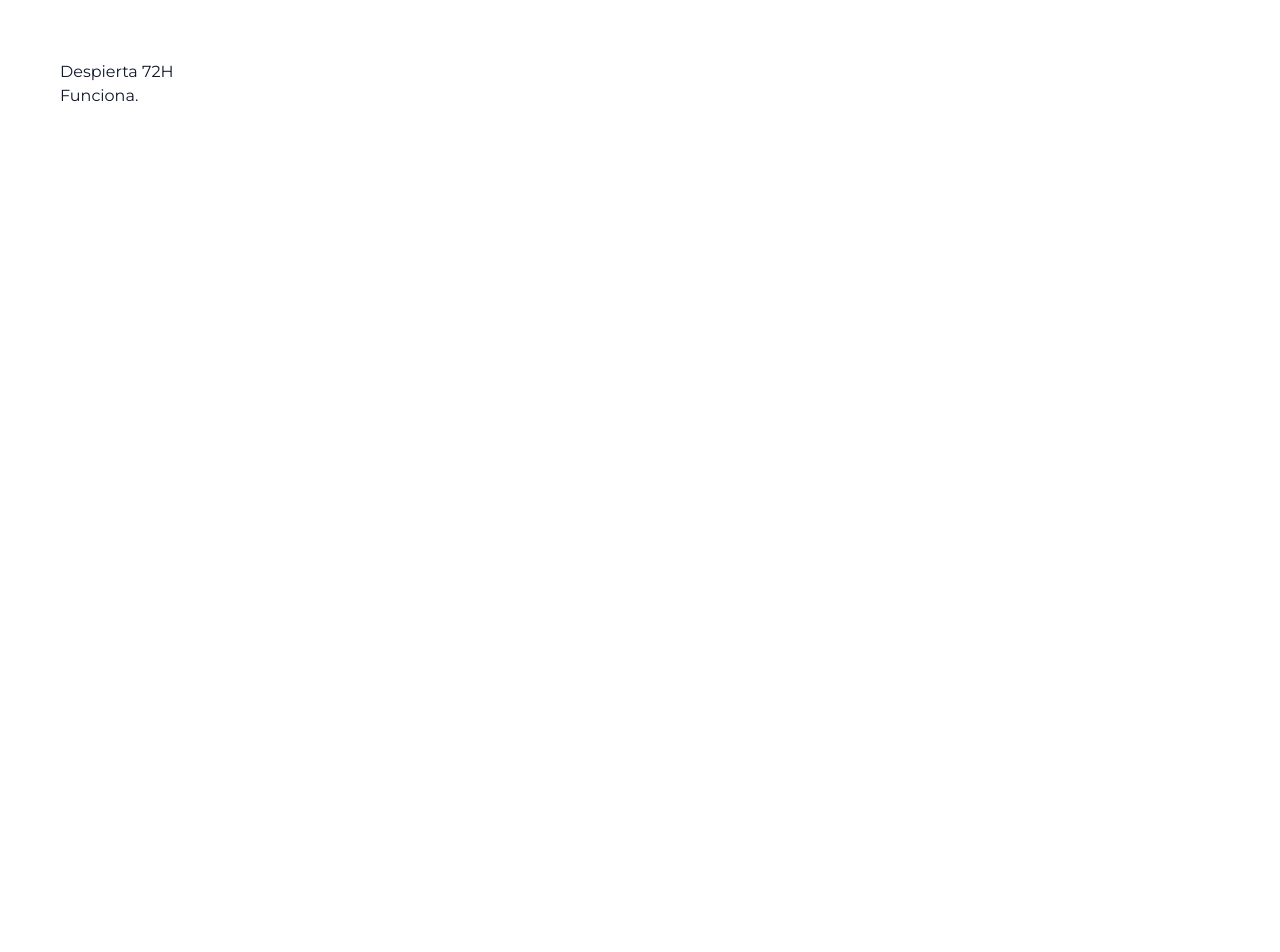
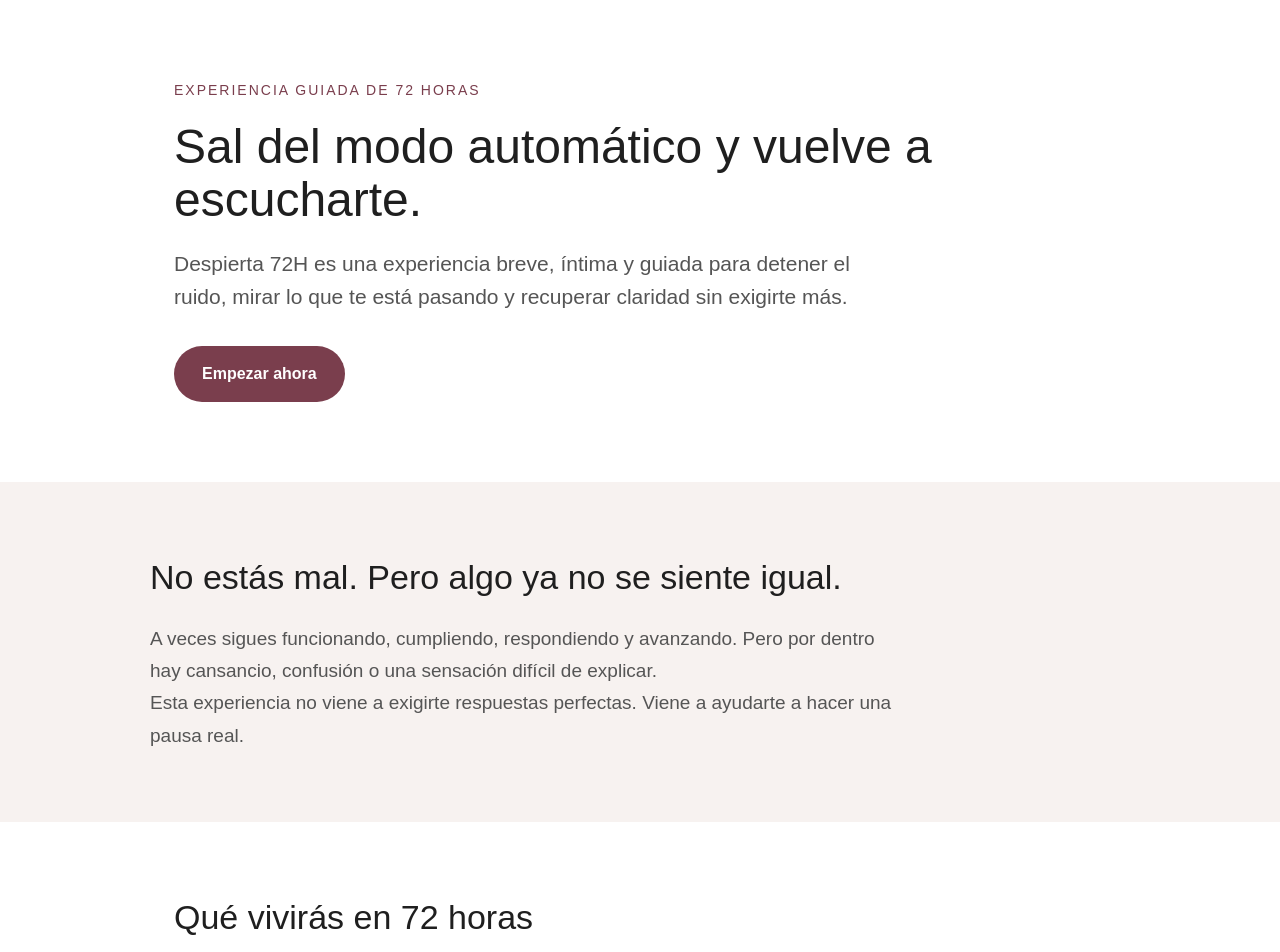
Before and after one commit to cursossolange/despierta-72h, a React (Vite) app: page / in a window 1280 px wide. Shown: the top 952 px of the page. Before the commit the page ends 800 px from the top, so only its background shows below. Built offline with nearby package versions, Linux system fonts and the light colour scheme.

Commit message:
Update LandingPage.tsx

```diff
--- a/src/components/LandingPage.tsx
+++ b/src/components/LandingPage.tsx
@@ -1,8 +1,132 @@
 export default function LandingPage() {
   return (
-    <div style={{ padding: "60px" }}>
-      <h1>Despierta 72H</h1>
-      <p>Funciona.</p>
-    </div>
+    <main style={{ fontFamily: "Arial, sans-serif", background: "#ffffff", color: "#1f1f1f" }}>
+      <section style={{ padding: "80px 24px", maxWidth: "980px", margin: "0 auto" }}>
+        <p style={{ fontSize: "14px", letterSpacing: "2px", textTransform: "uppercase", color: "#7A3E4D" }}>
+          Experiencia guiada de 72 horas
+        </p>
+
+        <h1 style={{ fontSize: "48px", lineHeight: "1.1", margin: "20px 0" }}>
+          Sal del modo automático y vuelve a escucharte.
+        </h1>
+
+        <p style={{ fontSize: "21px", lineHeight: "1.6", maxWidth: "720px", color: "#555" }}>
+          Despierta 72H es una experiencia breve, íntima y guiada para detener el ruido,
+          mirar lo que te está pasando y recuperar claridad sin exigirte más.
+        </p>
+
+        <a
+          href="#comprar"
+          style={{
+            display: "inline-block",
+            marginTop: "32px",
+            background: "#7A3E4D",
+            color: "white",
+            padding: "16px 28px",
+            borderRadius: "999px",
+            textDecoration: "none",
+            fontWeight: "bold"
+          }}
+        >
+          Empezar ahora
+        </a>
+      </section>
+
+      <section style={{ background: "#F7F2F0", padding: "70px 24px" }}>
+        <div style={{ maxWidth: "980px", margin: "0 auto" }}>
+          <h2 style={{ fontSize: "34px", marginBottom: "20px" }}>
+            No estás mal. Pero algo ya no se siente igual.
+          </h2>
+
+          <p style={{ fontSize: "19px", lineHeight: "1.7", color: "#555", maxWidth: "760px" }}>
+            A veces sigues funcionando, cumpliendo, respondiendo y avanzando.
+            Pero por dentro hay cansancio, confusión o una sensación difícil de explicar.
+          </p>
+
+          <p style={{ fontSize: "19px", lineHeight: "1.7", color: "#555", maxWidth: "760px" }}>
+            Esta experiencia no viene a exigirte respuestas perfectas.
+            Viene a ayudarte a hacer una pausa real.
+          </p>
+        </div>
+      </section>
+
+      <section style={{ padding: "70px 24px", maxWidth: "980px", margin: "0 auto" }}>
+        <h2 style={{ fontSize: "34px", marginBottom: "32px" }}>
+          Qué vivirás en 72 horas
+        </h2>
+
+        <div style={{ display: "grid", gap: "20px" }}>
+          <div style={{ padding: "28px", border: "1px solid #eee", borderRadius: "20px" }}>
+            <h3>Día 1 · Bajar el ruido</h3>
+            <p style={{ color: "#555", lineHeight: "1.6" }}>
+              Una primera pausa para reconocer cómo estás y dejar de empujarte en automático.
+            </p>
+          </div>
+
+          <div style={{ padding: "28px", border: "1px solid #eee", borderRadius: "20px" }}>
+            <h3>Día 2 · Interrumpir el automático</h3>
+            <p style={{ color: "#555", lineHeight: "1.6" }}>
+              Identificar patrones, respuestas repetidas y pequeñas decisiones que puedes empezar a mirar distinto.
+            </p>
+          </div>
+
+          <div style={{ padding: "28px", border: "1px solid #eee", borderRadius: "20px" }}>
+            <h3>Día 3 · Reconectar</h3>
+            <p style={{ color: "#555", lineHeight: "1.6" }}>
+              Cerrar con más presencia, más claridad y una primera acción posible para volver a ti.
+            </p>
+          </div>
+        </div>
+      </section>
+
+      <section style={{ background: "#1F1F1F", color: "white", padding: "70px 24px" }}>
+        <div style={{ maxWidth: "980px", margin: "0 auto" }}>
+          <h2 style={{ fontSize: "34px" }}>
+            Es para ti si...
+          </h2>
+
+          <ul style={{ fontSize: "19px", lineHeight: "1.9", paddingLeft: "22px", color: "#eee" }}>
+            <li>Sientes que estás funcionando, pero desconectada.</li>
+            <li>Necesitas parar sin tener que explicarlo todo.</li>
+            <li>Quieres claridad, pero sin presión.</li>
+            <li>Buscas una experiencia breve, simple y guiada.</li>
+          </ul>
+        </div>
+      </section>
+
+      <section id="comprar" style={{ padding: "80px 24px", textAlign: "center" }}>
+        <h2 style={{ fontSize: "38px", marginBottom: "16px" }}>
+          Despierta 72H
+        </h2>
+
+        <p style={{ fontSize: "20px", color: "#555" }}>
+          Una experiencia guiada para salir del automático.
+        </p>
+
+        <p style={{ fontSize: "36px", fontWeight: "bold", margin: "30px 0" }}>
+          $29.990 CLP
+        </p>
+
+        <a
+          href="#"
+          style={{
+            display: "inline-block",
+            background: "#7A3E4D",
+            color: "white",
+            padding: "18px 34px",
+            borderRadius: "999px",
+            textDecoration: "none",
+            fontWeight: "bold",
+            fontSize: "18px"
+          }}
+        >
+          Quiero empezar ahora
+        </a>
+
+        <p style={{ marginTop: "18px", color: "#777", fontSize: "14px" }}>
+          Acceso simple · A tu ritmo · Sin sesiones en vivo
+        </p>
+      </section>
+    </main>
   );
 }
```
